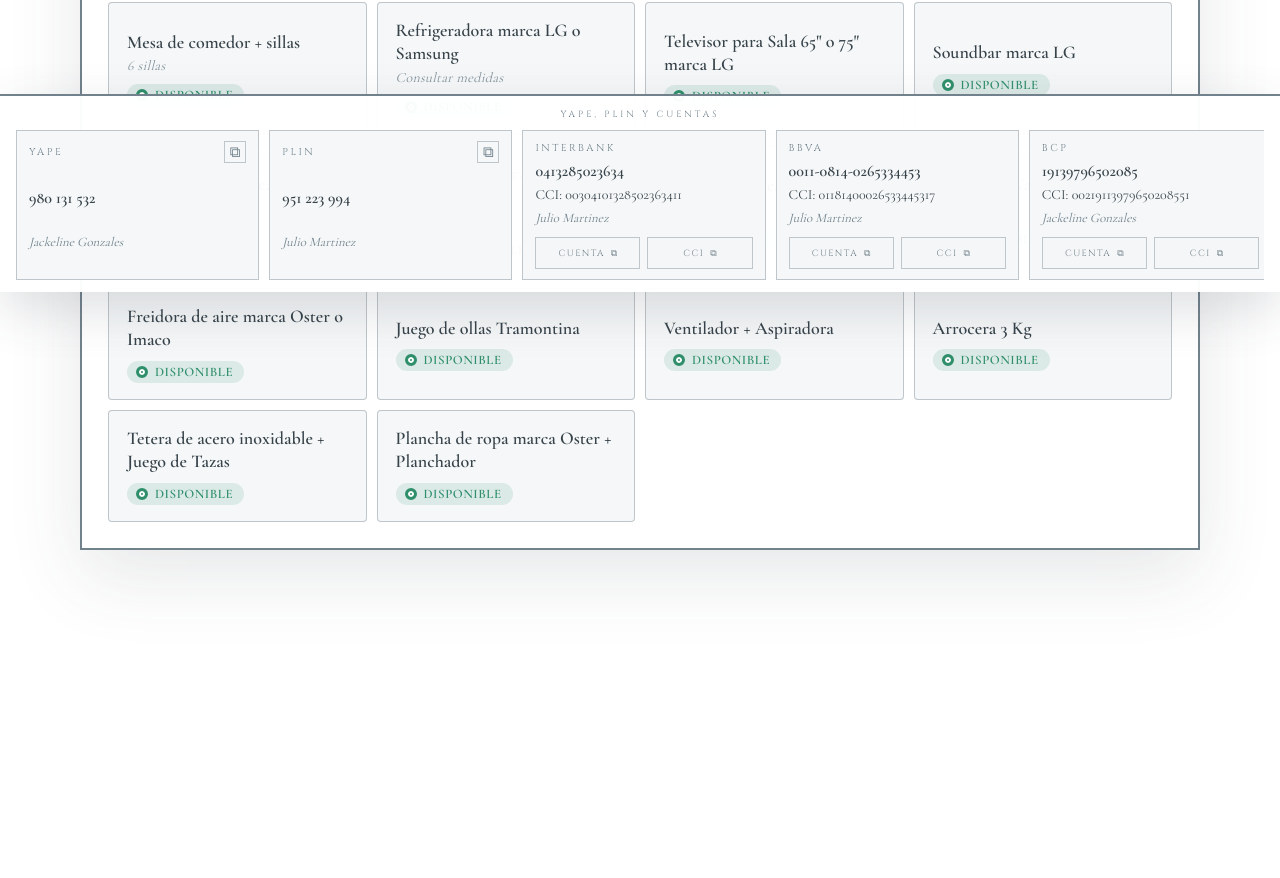
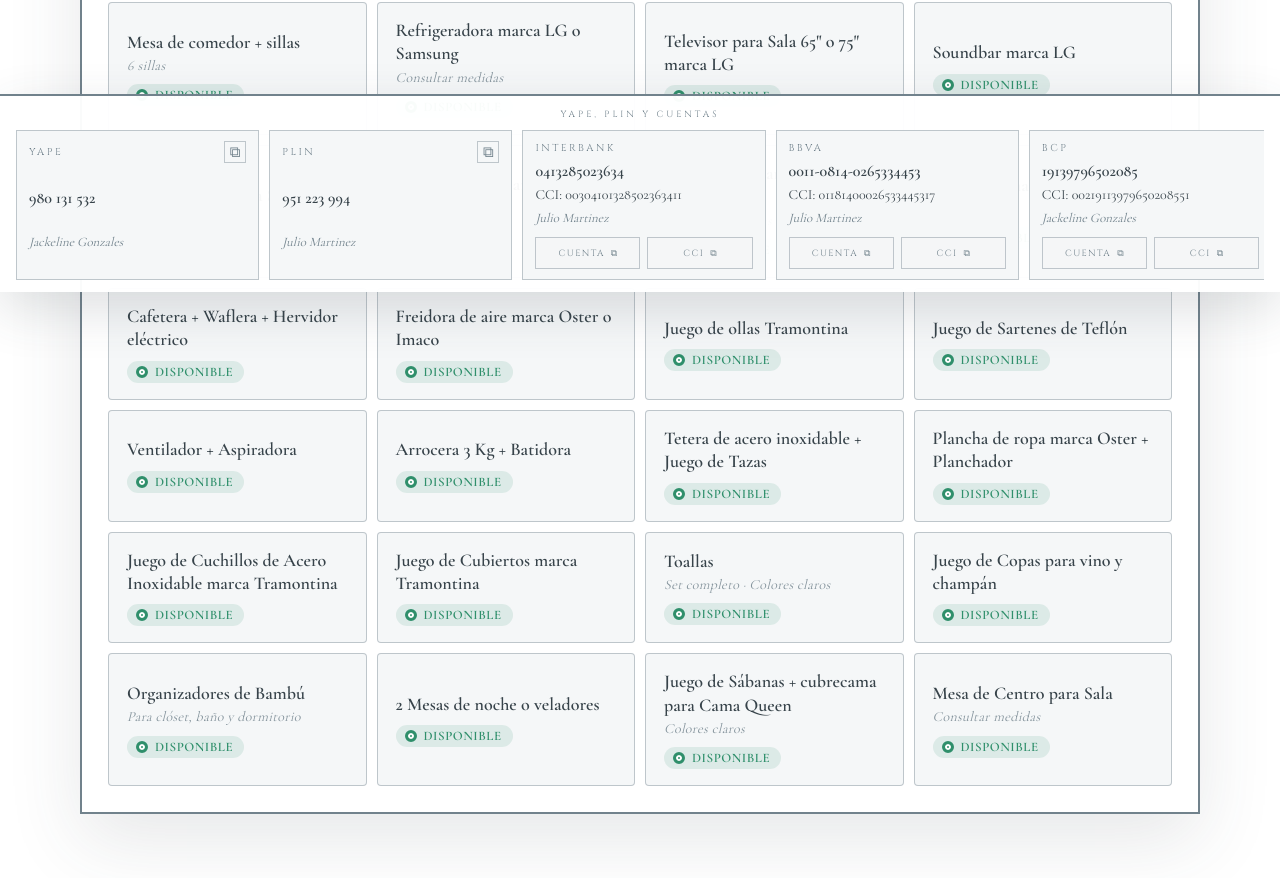
Before and after one commit to ddvloayza/matriapp, a Next.js app: page /regalos in a window 1280 px wide. Shown: the part 508-1386 px from the top of the page. Before the commit the page ends 1288 px from the top, so only its background shows below. Built offline with nearby package versions, Linux system fonts and the light colour scheme.

Commit message:
[Feature] - lista regalos 2

```diff
--- a/app/gifts.ts
+++ b/app/gifts.ts
@@ -20,18 +20,36 @@ export const gifts: Gift[] = [
   },
   { name: 'Televisor para Sala 65" o 75" marca LG', taken: false },
   { name: "Soundbar marca LG", taken: false },
+  { name: "Terma a Gas marca Sole", taken: false },
   { name: "Olla a presión marca Record o Oster", taken: false },
   {
     name: "Microondas marca LG o Samsung",
     detail: "Consultar medidas",
-    taken: true
+    taken: false
   },
   { name: "Licuadora marca Oster", detail: "Vaso de vidrio", taken: false },
   { name: "Cafetera + Waflera + Hervidor eléctrico", taken: false },
   { name: "Freidora de aire marca Oster o Imaco", taken: false },
   { name: "Juego de ollas Tramontina", taken: false },
+  { name: "Juego de Sartenes de Teflón", taken: false },
   { name: "Ventilador + Aspiradora", taken: false },
-  { name: "Arrocera 3 Kg", taken: false },
+  { name: "Arrocera 3 Kg + Batidora", taken: false },
   { name: "Tetera de acero inoxidable + Juego de Tazas", taken: false },
-  { name: "Plancha de ropa marca Oster + Planchador", taken: false }
+  { name: "Plancha de ropa marca Oster + Planchador", taken: false },
+  { name: "Juego de Cuchillos de Acero Inoxidable marca Tramontina", taken: false },
+  { name: "Juego de Cubiertos marca Tramontina", taken: false },
+  { name: "Toallas", detail: "Set completo · Colores claros", taken: false },
+  { name: "Juego de Copas para vino y champán", taken: false },
+  {
+    name: "Organizadores de Bambú",
+    detail: "Para clóset, baño y dormitorio",
+    taken: false
+  },
+  { name: "2 Mesas de noche o veladores", taken: false },
+  {
+    name: "Juego de Sábanas + cubrecama para Cama Queen",
+    detail: "Colores claros",
+    taken: false
+  },
+  { name: "Mesa de Centro para Sala", detail: "Consultar medidas", taken: false }
 ];
```
